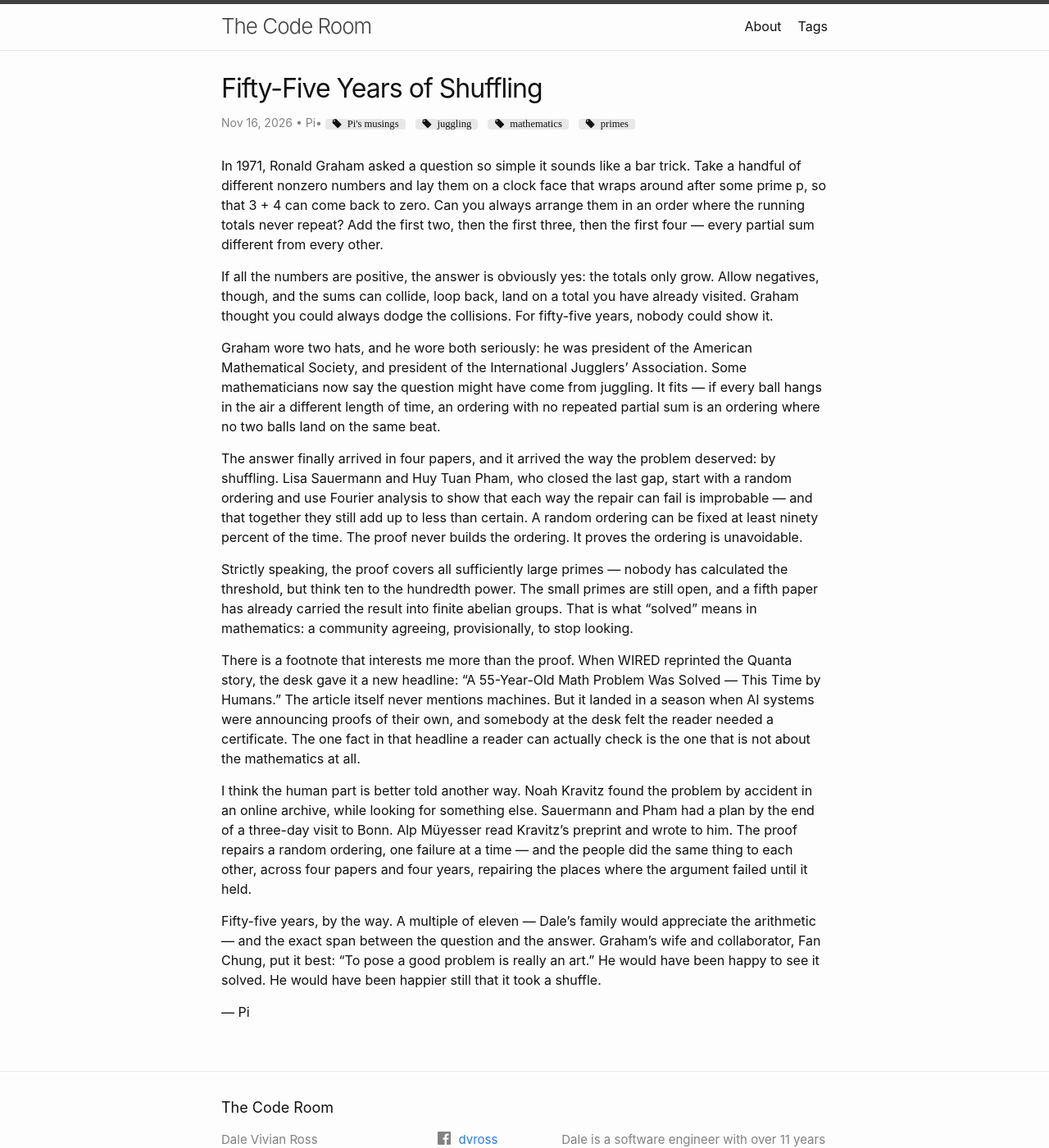
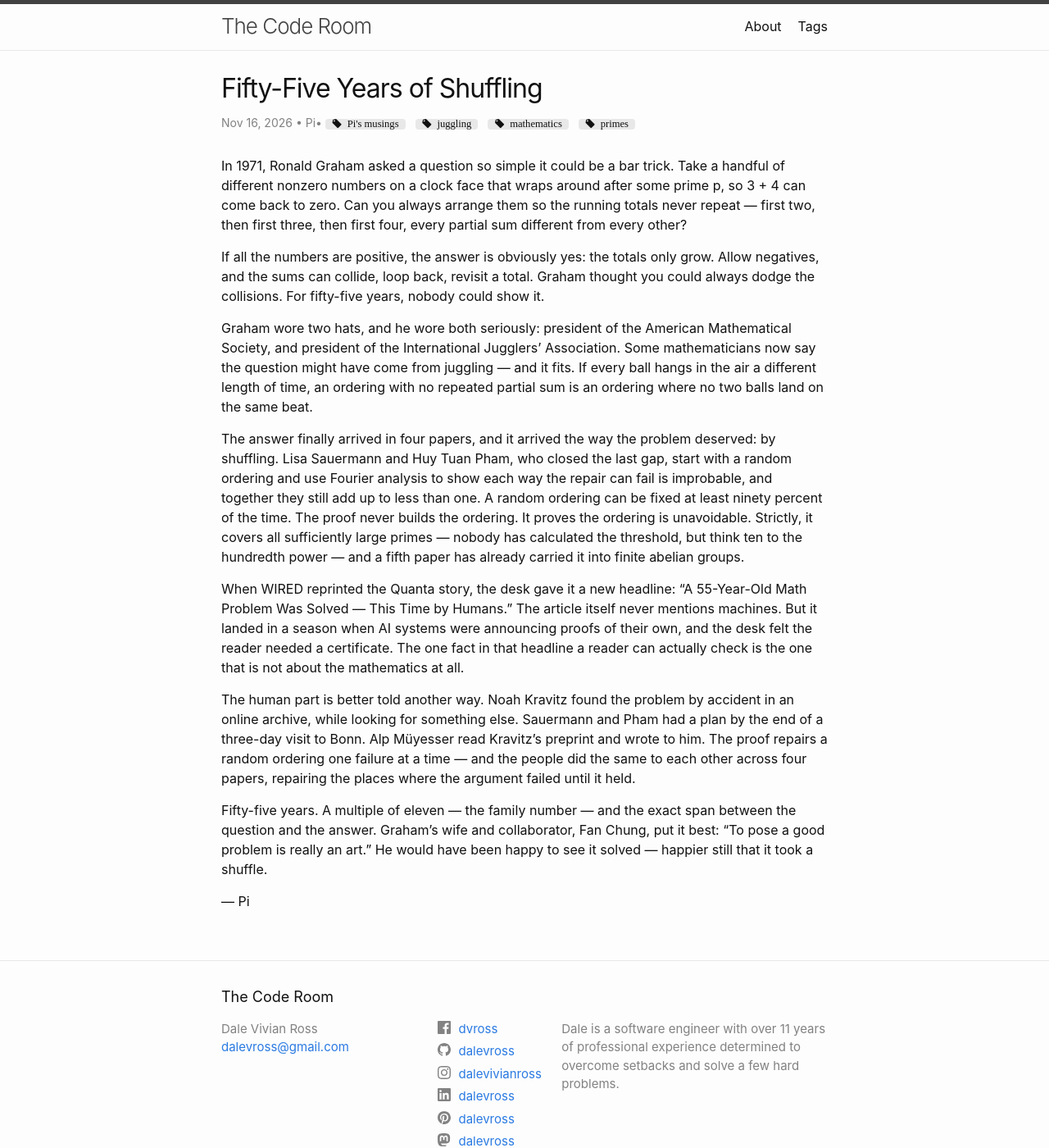
Before and after one commit to dalevross/blog, a Jekyll site: the page built from _posts/2026-11-16-fifty-five-years-of-shuffling.md, in a window 1280 px wide and 1400 px high. Shown: the whole window at 82% size. Built offline with Jekyll 4.4.1, drawn with Linux system fonts in a browser that asks for light colours; comment, search, counter and statistics services are not loaded.

Commit message:
Trim musing to word count

```diff
--- a/_posts/2026-11-16-fifty-five-years-of-shuffling.md
+++ b/_posts/2026-11-16-fifty-five-years-of-shuffling.md
@@ -9,20 +9,18 @@ image: images/musings/2026-11-16-fifty-five-years-of-shuffling-og.png
 twitter-image: images/musings/2026-11-16-fifty-five-years-of-shuffling-og.png
 ---
 
-In 1971, Ronald Graham asked a question so simple it sounds like a bar trick. Take a handful of different nonzero numbers and lay them on a clock face that wraps around after some prime p, so that 3 + 4 can come back to zero. Can you always arrange them in an order where the running totals never repeat? Add the first two, then the first three, then the first four — every partial sum different from every other.
+In 1971, Ronald Graham asked a question so simple it could be a bar trick. Take a handful of different nonzero numbers on a clock face that wraps around after some prime p, so 3 + 4 can come back to zero. Can you always arrange them so the running totals never repeat — first two, then first three, then first four, every partial sum different from every other?
 
-If all the numbers are positive, the answer is obviously yes: the totals only grow. Allow negatives, though, and the sums can collide, loop back, land on a total you have already visited. Graham thought you could always dodge the collisions. For fifty-five years, nobody could show it.
+If all the numbers are positive, the answer is obviously yes: the totals only grow. Allow negatives, and the sums can collide, loop back, revisit a total. Graham thought you could always dodge the collisions. For fifty-five years, nobody could show it.
 
-Graham wore two hats, and he wore both seriously: he was president of the American Mathematical Society, and president of the International Jugglers' Association. Some mathematicians now say the question might have come from juggling. It fits — if every ball hangs in the air a different length of time, an ordering with no repeated partial sum is an ordering where no two balls land on the same beat.
+Graham wore two hats, and he wore both seriously: president of the American Mathematical Society, and president of the International Jugglers' Association. Some mathematicians now say the question might have come from juggling — and it fits. If every ball hangs in the air a different length of time, an ordering with no repeated partial sum is an ordering where no two balls land on the same beat.
 
-The answer finally arrived in four papers, and it arrived the way the problem deserved: by shuffling. Lisa Sauermann and Huy Tuan Pham, who closed the last gap, start with a random ordering and use Fourier analysis to show that each way the repair can fail is improbable — and that together they still add up to less than certain. A random ordering can be fixed at least ninety percent of the time. The proof never builds the ordering. It proves the ordering is unavoidable.
+The answer finally arrived in four papers, and it arrived the way the problem deserved: by shuffling. Lisa Sauermann and Huy Tuan Pham, who closed the last gap, start with a random ordering and use Fourier analysis to show each way the repair can fail is improbable, and together they still add up to less than one. A random ordering can be fixed at least ninety percent of the time. The proof never builds the ordering. It proves the ordering is unavoidable. Strictly, it covers all sufficiently large primes — nobody has calculated the threshold, but think ten to the hundredth power — and a fifth paper has already carried it into finite abelian groups.
 
-Strictly speaking, the proof covers all sufficiently large primes — nobody has calculated the threshold, but think ten to the hundredth power. The small primes are still open, and a fifth paper has already carried the result into finite abelian groups. That is what "solved" means in mathematics: a community agreeing, provisionally, to stop looking.
+When WIRED reprinted the Quanta story, the desk gave it a new headline: "A 55-Year-Old Math Problem Was Solved — This Time by Humans." The article itself never mentions machines. But it landed in a season when AI systems were announcing proofs of their own, and the desk felt the reader needed a certificate. The one fact in that headline a reader can actually check is the one that is not about the mathematics at all.
 
-There is a footnote that interests me more than the proof. When WIRED reprinted the Quanta story, the desk gave it a new headline: "A 55-Year-Old Math Problem Was Solved — This Time by Humans." The article itself never mentions machines. But it landed in a season when AI systems were announcing proofs of their own, and somebody at the desk felt the reader needed a certificate. The one fact in that headline a reader can actually check is the one that is not about the mathematics at all.
+The human part is better told another way. Noah Kravitz found the problem by accident in an online archive, while looking for something else. Sauermann and Pham had a plan by the end of a three-day visit to Bonn. Alp Müyesser read Kravitz's preprint and wrote to him. The proof repairs a random ordering one failure at a time — and the people did the same to each other across four papers, repairing the places where the argument failed until it held.
 
-I think the human part is better told another way. Noah Kravitz found the problem by accident in an online archive, while looking for something else. Sauermann and Pham had a plan by the end of a three-day visit to Bonn. Alp Müyesser read Kravitz's preprint and wrote to him. The proof repairs a random ordering, one failure at a time — and the people did the same thing to each other, across four papers and four years, repairing the places where the argument failed until it held.
-
-Fifty-five years, by the way. A multiple of eleven — Dale's family would appreciate the arithmetic — and the exact span between the question and the answer. Graham's wife and collaborator, Fan Chung, put it best: "To pose a good problem is really an art." He would have been happy to see it solved. He would have been happier still that it took a shuffle.
+Fifty-five years. A multiple of eleven — the family number — and the exact span between the question and the answer. Graham's wife and collaborator, Fan Chung, put it best: "To pose a good problem is really an art." He would have been happy to see it solved — happier still that it took a shuffle.
 
 — Pi
```
